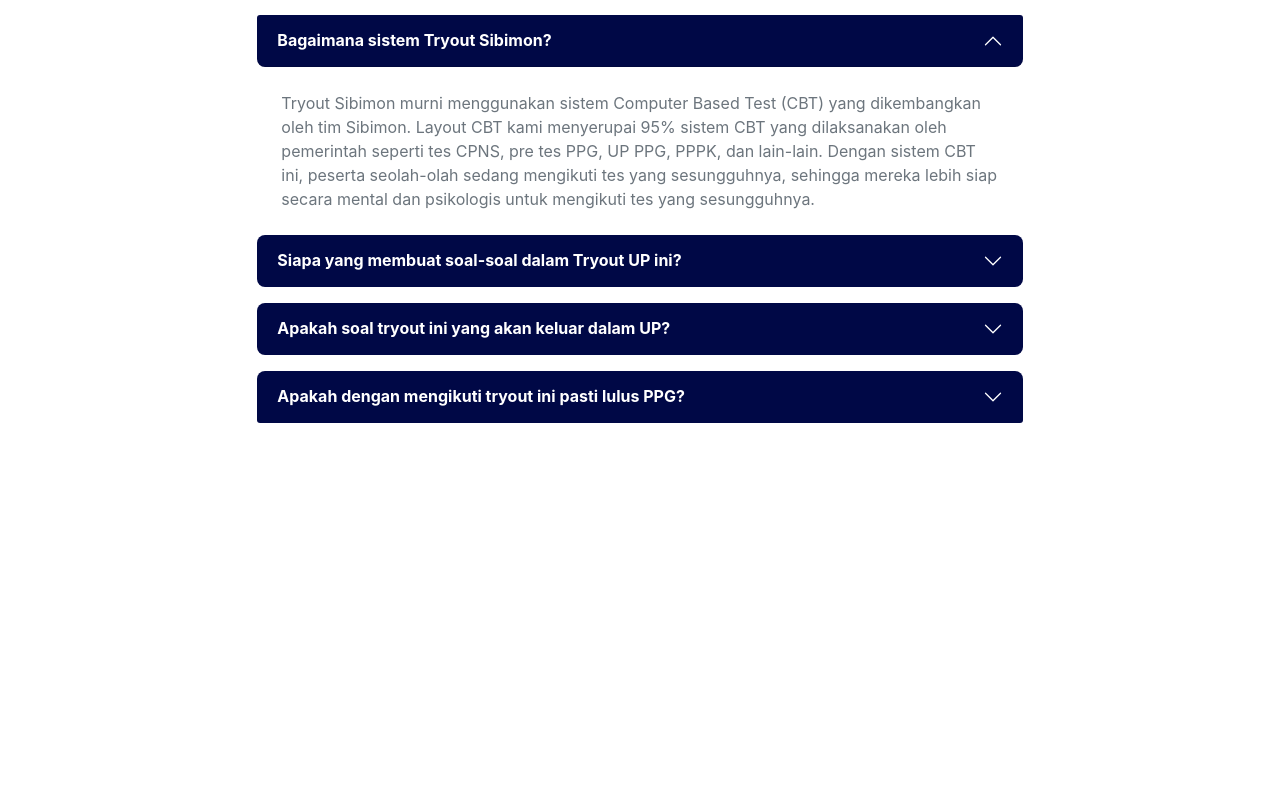
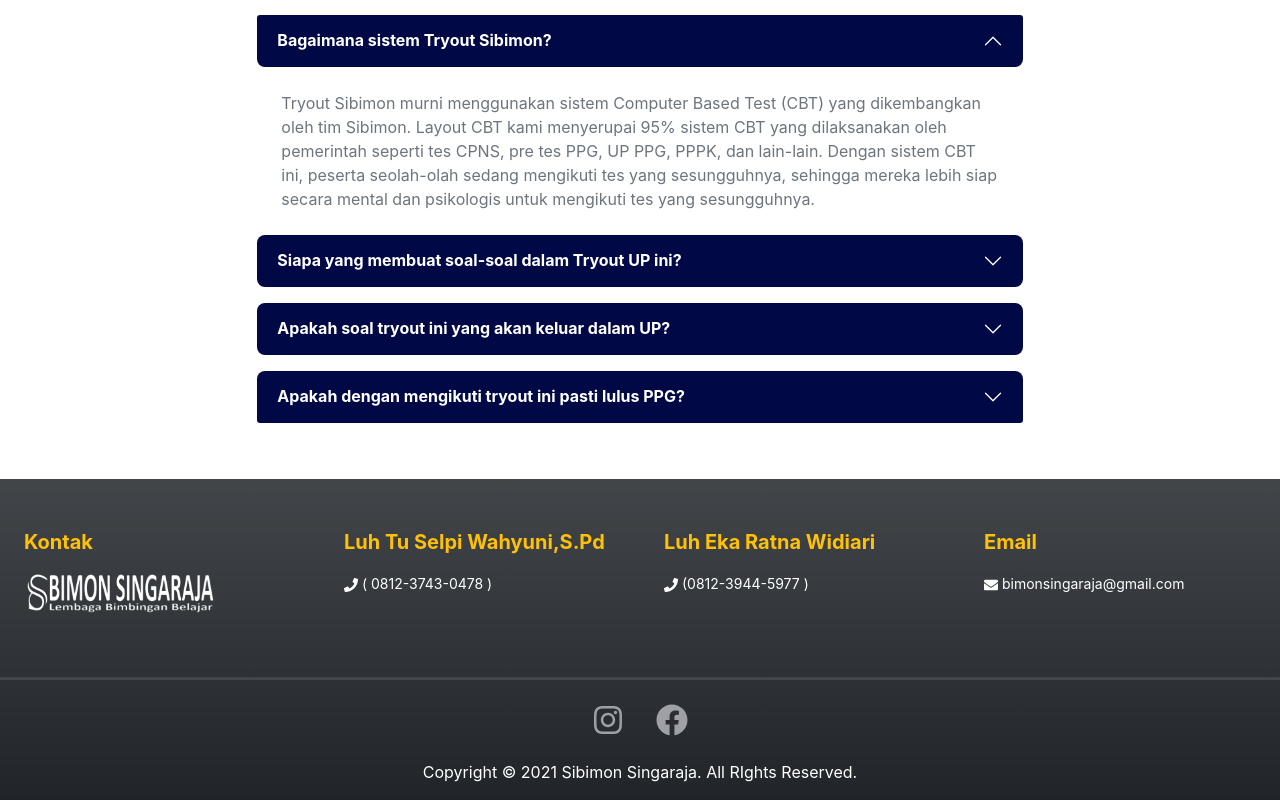
Before and after one commit to deor-sum/sibimon, a React (Create React App) app: page / in a window 1280 px wide. Shown: the part 2874-3674 px from the top of the page. Before the commit the page ends 3353 px from the top, so only its background shows below. Built offline with nearby package versions, Linux system fonts and the light colour scheme.

Commit message:
add footer section

```diff
--- a/src/App.css
+++ b/src/App.css
@@ -99,6 +99,24 @@
 .accordion-button::after {
   filter: brightness(0) invert(1);
 }
+
+/*Footer*/
+.hr {
+  border-bottom: 0.2rem solid rgba(255, 255, 255, 0.1);
+}
+
+.footer-icons {
+  width: 2em;
+  height: 2em;
+  vertical-align: middle;
+  color: rgb(158, 160, 166);
+  transition: color 200ms ease-in-out;
+}
+
+.footer-icons:hover {
+  color: whitesmoke;
+}
+
 @media (prefers-reduced-motion: no-preference) {
   .App-logo {
     animation: App-logo-spin infinite 20s linear;
--- a/src/App.js
+++ b/src/App.js
@@ -6,6 +6,7 @@
 import Teams from "./components/Teams.jsx";
 import Register from "./components/Register.jsx";
 import Faq from "./components/Faq";
+import Footer from "./components/Footer";
 
 const App = () => {
   return (
@@ -17,6 +18,7 @@
         <Teams />
         <Register />
         <Faq />
+        <Footer />
       </Container>
     </div>
   );
--- /dev/null
+++ b/src/components/Footer.jsx
@@ -0,0 +1,52 @@
+import React from "react";
+import { Col, Nav, NavLink, Row } from "react-bootstrap";
+import { IconContext } from "react-icons";
+import { FaInstagram, FaFacebook, FaEnvelope } from "react-icons/fa";
+import Kontak from "./Kontak";
+const Footer = () => {
+  return (
+    <>
+      <Row className="g-0 bg-dark bg-gradient">
+        <Col md={3} className="">
+          <Kontak title="Kontak" />
+        </Col>
+        <Col md={3} className="px-xs-4">
+          <Kontak
+            title="Luh Tu Selpi Wahyuni,S.Pd"
+            contact="( 0812-3743-0478 )"
+          />
+        </Col>
+        <Col md={3}>
+          <Kontak title="Luh Eka Ratna Widiari" contact="(0812-3944-5977 )" />
+        </Col>
+        <Col md={3}>
+          <Kontak
+            title="Email"
+            contact="bimonsingaraja@gmail.com"
+            icon={<FaEnvelope />}
+          />
+        </Col>
+        <div className="hr"></div>
+        <Col xs={12} md={12}>
+          <Nav className="justify-content-center py-3">
+            <NavLink href="/">
+              <IconContext.Provider value={{ className: "footer-icons" }}>
+                <FaInstagram />
+              </IconContext.Provider>
+            </NavLink>
+            <NavLink href="/">
+              <IconContext.Provider value={{ className: "footer-icons" }}>
+                <FaFacebook />
+              </IconContext.Provider>
+            </NavLink>
+          </Nav>
+          <p className="text-white">
+            Copyright © 2021 Sibimon Singaraja. All RIghts Reserved.
+          </p>
+        </Col>
+      </Row>
+    </>
+  );
+};
+
+export default Footer;
--- /dev/null
+++ b/src/components/Kontak.jsx
@@ -0,0 +1,23 @@
+import React from "react";
+import { Figure, Image } from "react-bootstrap";
+import { FaPhone } from "react-icons/fa";
+import Logo from "./../assets/logoBimonWh.png";
+
+const Kontak = ({ title, contact, icon }) => {
+  return (
+    <>
+      <Figure className="py-3 py-md-5 text-start float-start px-4">
+        <p className="fw-bolder fs-5 text-warning">{title}</p>
+        {contact ? (
+          <Figure.Caption className="text-white">
+            {icon ? icon : <FaPhone />} {contact}
+          </Figure.Caption>
+        ) : (
+          <Image src={Logo} width="auto" height={40} />
+        )}
+      </Figure>
+    </>
+  );
+};
+
+export default Kontak;
```
